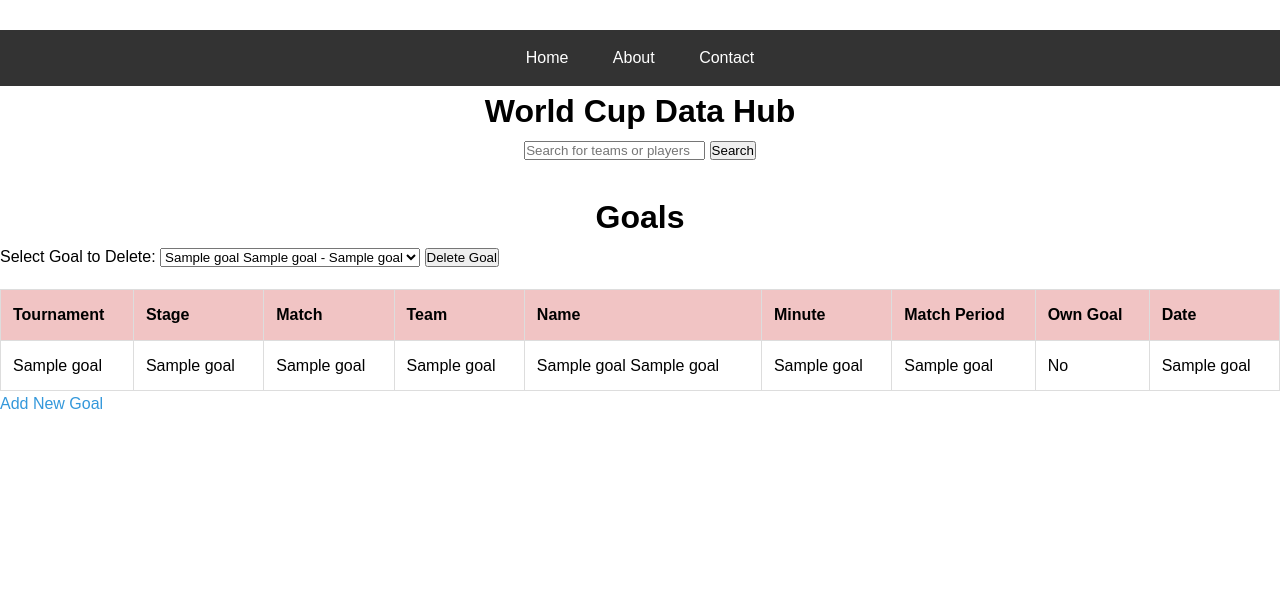
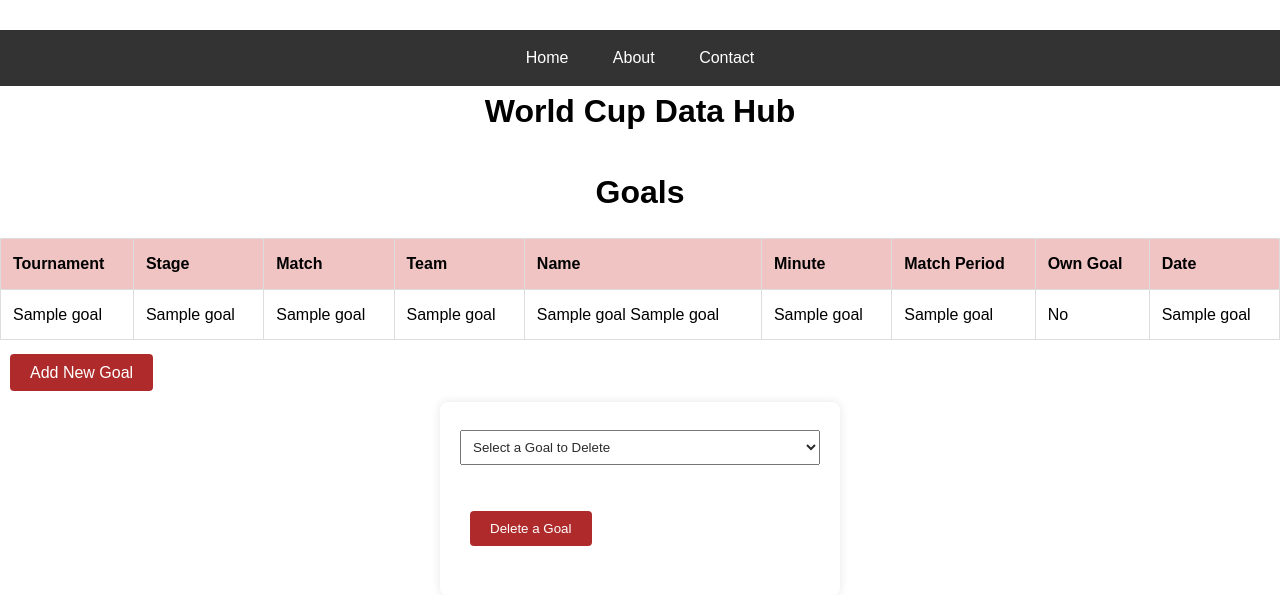
Before and after one commit to itudb2322/itudb2322, a Flask app: template app/templates/goals.html in a window 1280 px wide. Shown: the top 595 px of the page. Run offline with Flask 3, Linux system fonts and the light colour scheme; the template is opened without the code that fills it: most values are stand-ins (such as "Sample title", 1, 10 or a date in 2020); parts of the project's set-up code (start-up, migrations or seed data) failed here and were passed over.

Commit message:
UI changes

```diff
--- a/app/static/css/style.css
+++ b/app/static/css/style.css
@@ -73,6 +73,7 @@ table {
     width: 100%;
     border-collapse: collapse;
     margin-top: 20px;
+    margin-bottom: 20px;
 }
 
 table, th, td {
@@ -100,3 +101,56 @@ a:hover {
 tr:nth-child(odd) {background-color: #f2f2f2;}
 
 tr:hover {background-color: rgb(236, 213, 216);}
+
+.button {
+    background-color: #af2b2b; /* Green background */
+    color: white; /* White text */
+    padding: 10px 20px; /* Padding */
+    margin: 30px 10px;
+    border: none;
+    border-radius: 4px; /* Rounded corners */
+
+    text-decoration: none; /* Remove underline */
+    transition: background-color 0.3s; /* Smooth transition for hover effect */
+}
+
+.button:hover {
+    background-color: #3e8e41; /* Darker shade on hover */
+    text-decoration: none; /* No underline on hover */
+}
+
+select:required:invalid {
+    color: rgb(44, 43, 43);
+}
+option[value=""][disabled] {
+    display: none;
+}
+option {
+    color: black;
+}
+
+form {
+    max-width: 400px;
+    margin: 0 auto;
+    background-color: #fff;
+    padding: 20px;
+    border-radius: 8px;
+    box-shadow: 0 0 10px rgba(0, 0, 0, 0.1);
+}
+
+label {
+    display: block;
+    margin-bottom: 8px;
+    color: #333;
+}
+
+select {
+    width: 100%;
+    padding: 8px;
+    margin-bottom: 16px;
+    box-sizing: border-box;
+}
+
+div {
+    margin-bottom: 16px;
+}
--- a/app/templates/goals.html
+++ b/app/templates/goals.html
@@ -16,22 +16,8 @@
             </ul>
         </nav>
         <h1>World Cup Data Hub</h1>
-        <div>
-            <input type="search" placeholder="Search for teams or players">
-            <button type="submit">Search</button>
-        </div>
     </header>
     <h1 style="text-align: center;">Goals</h1>
-
-    <form action="{{ url_for('delete_goal', match_id=goals[0][3]) }}" method="post">
-        <label for="goal_selection">Select Goal to Delete:</label>
-        <select id="goal_selection" name="goal_id">
-            {% for goal in goals %}
-                <option value="{{ goal[0] }}">{{ goal[9] ~ ' ' ~ goal[8]}} - {{ goal[10] }}</option>
-            {% endfor %}
-        </select>
-        <button type="submit">Delete Goal</button>
-    </form>
 
     <table border="1">
         <tr>
@@ -67,8 +53,20 @@
             </tr>
         {% endfor %}
     </table>
-
-    <a href="{{ url_for('add_goal', match_id=goals[0][3]) }}">Add New Goal</a>
-
+    <div>
+    <a class = 'button' href="{{ url_for('add_goal', match_id=goals[0][3]) }}">Add New Goal</a>
+    </div>
+    <div>
+    <form action="{{ url_for('delete_goal', match_id=goals[0][3]) }}" method="post">
+        <label for="goal_selection"></label>
+        <select required id="goal_selection" name="goal_id">
+            <option value="" disabled selected>Select a Goal to Delete</option>
+            {% for goal in goals %}
+                <option value="{{ goal[0] }}">{{ goal[9] ~ ' ' ~ goal[8]}} - {{ goal[10] }}</option>
+            {% endfor %}
+        </select>
+        <button class = 'button' type="submit">Delete a Goal</button>
+    </form>
+    </div>
 </body>
 </html>
--- a/app/templates/index.html
+++ b/app/templates/index.html
@@ -15,11 +15,7 @@
                 <li><a href="/contact">Contact</a></li>
             </ul>
         </nav>
-        <h1>Sports Tournament Data Hub</h1>
-        <div>
-            <input type="search" placeholder="Search for teams or players">
-            <button type="submit">Search</button>
-        </div>
+        <h1>World Cup Data Hub</h1>
     </header>
     <main>
        <!-- Inside your main tag in index.html -->
--- a/app/templates/tournament.html
+++ b/app/templates/tournament.html
@@ -17,8 +17,10 @@
         </nav>
         <h1>World Cup Data Hub</h1>
         <div>
-            <input type="search" placeholder="Search for teams or players">
-            <button type="submit">Search</button>
+            <input type="search" placeholder="Search for teams" style = "padding: 8px;
+            margin-bottom: 16px;
+            box-sizing: border-box;">
+            <button type="submit" class = 'button'>Search</button>
         </div>
     </header>
     <h1 style="text-align: center;">{{ tournament[0][2] }}</h1>
--- a/app/templates/tournaments.html
+++ b/app/templates/tournaments.html
@@ -17,8 +17,10 @@
         </nav>
         <h1>World Cup Data Hub</h1>
         <div>
-            <input type="search" placeholder="Search for teams or players">
-            <button type="submit">Search</button>
+            <input type="search" placeholder="Search for teams" style = "padding: 8px;
+            margin-bottom: 16px;
+            box-sizing: border-box;">
+            <button type="submit" class = 'button'>Search</button>
         </div>
     </header>
     <h1 style="text-align: center;">Tournaments</h1>
```
Also changed, not shown: app/templates/add_goal.html (+47 -11 lines).
